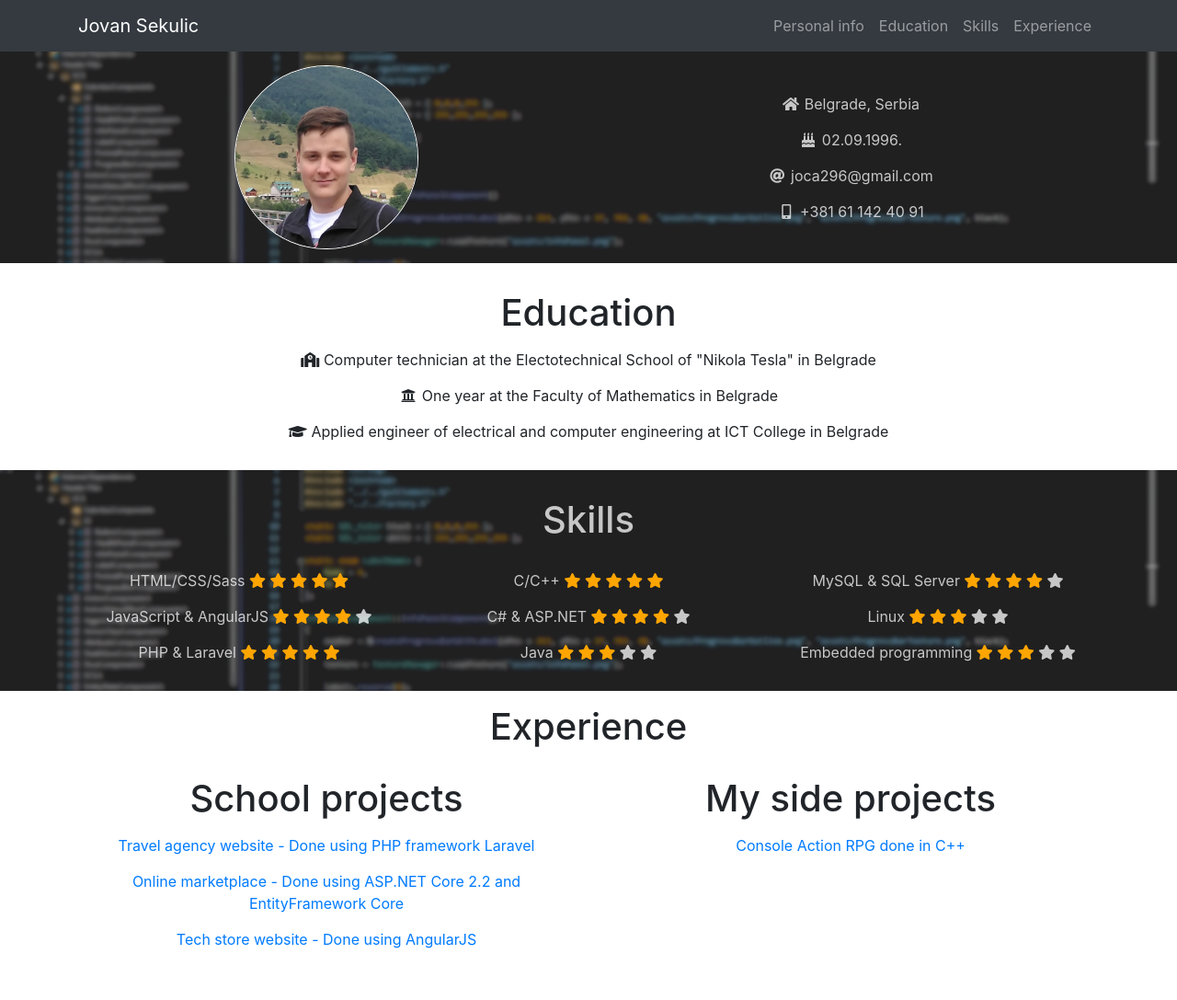
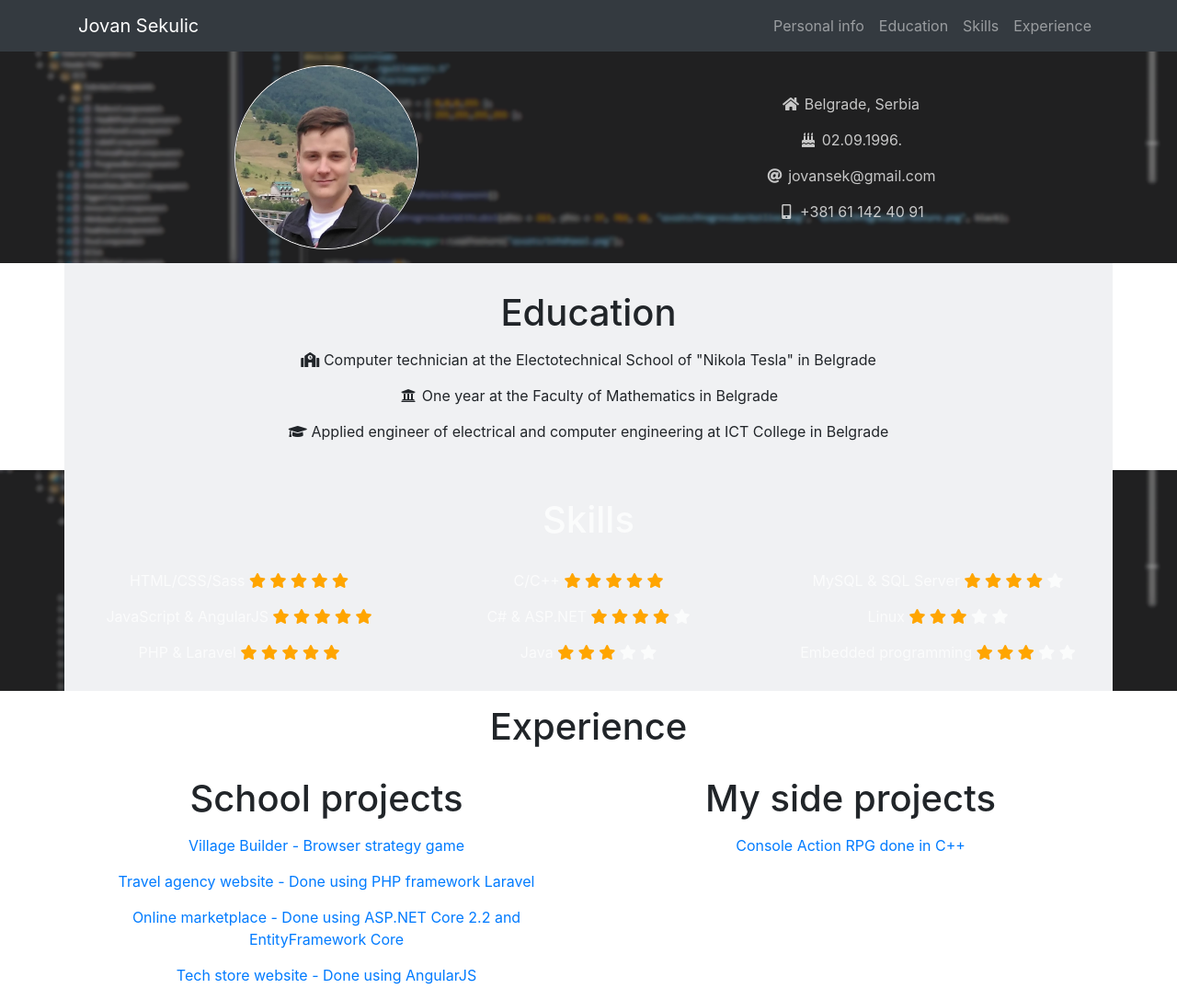
Before and after one commit to joca296/joca296.github.io, a plain HTML site: page index.html in a window 1280 px wide. Shown: the whole page at 92% size. Before the commit the page ends 1048 px from the top, so only its background shows below. Drawn offline with nearby package versions, Linux system fonts and the light colour scheme.

Commit message:
updated portfolio

```diff
--- a/assets/css/main.scss
+++ b/assets/css/main.scss
@@ -66,6 +66,10 @@ ul {
     }
 }
 
+#education, #skills {
+    background-color: rgb(240, 241, 243);
+}
+
 #education {
     padding-top: $padding;
     padding-bottom: $padding;
--- a/index.html
+++ b/index.html
@@ -45,7 +45,7 @@
                     <ul>
                         <li><i class="fas fa-home"></i>Belgrade, Serbia</li>
                         <li><i class="fas fa-birthday-cake"></i>02.09.1996.</li>
-                        <li><i class="fas fa-at"></i>joca296@gmail.com</li>
+                        <li><i class="fas fa-at"></i>jovansek@gmail.com</li>
                         <li><i class="fas fa-mobile-alt"></i>+381 61 142 40 91</li>
                     </ul>
                 </div>
@@ -86,7 +86,7 @@
                                     <span class="fa fa-star checked"></span>
                                     <span class="fa fa-star checked"></span>
                                     <span class="fa fa-star checked"></span>
-                                    <span class="fa fa-star"></span>
+                                    <span class="fa fa-star checked"></span>
                                 </li>
                                 <li>
                                     PHP & Laravel
@@ -170,7 +170,10 @@
                 <h1>School projects</h1>
                 <ul>
                     <li>
-                        <a href="https://fasttravellaravel.000webhostapp.com/">Travel agency website - Done using PHP framework Laravel</a>
+                        <a href="https://village-builder.firebaseapp.com/">Village Builder - Browser strategy game</a>
+                    </li>
+                    <li>
+                        <a href="https://github.com/joca296/FastTravel">Travel agency website - Done using PHP framework Laravel</a>
                     </li>
                     <li>
                         <a href="https://github.com/joca296/OnlineMarketplace">Online marketplace - Done using ASP.NET Core 2.2 and EntityFramework Core</a>
```
Also changed, not shown: assets/css/main.css, assets/css/main.min.css, 2 other files.
